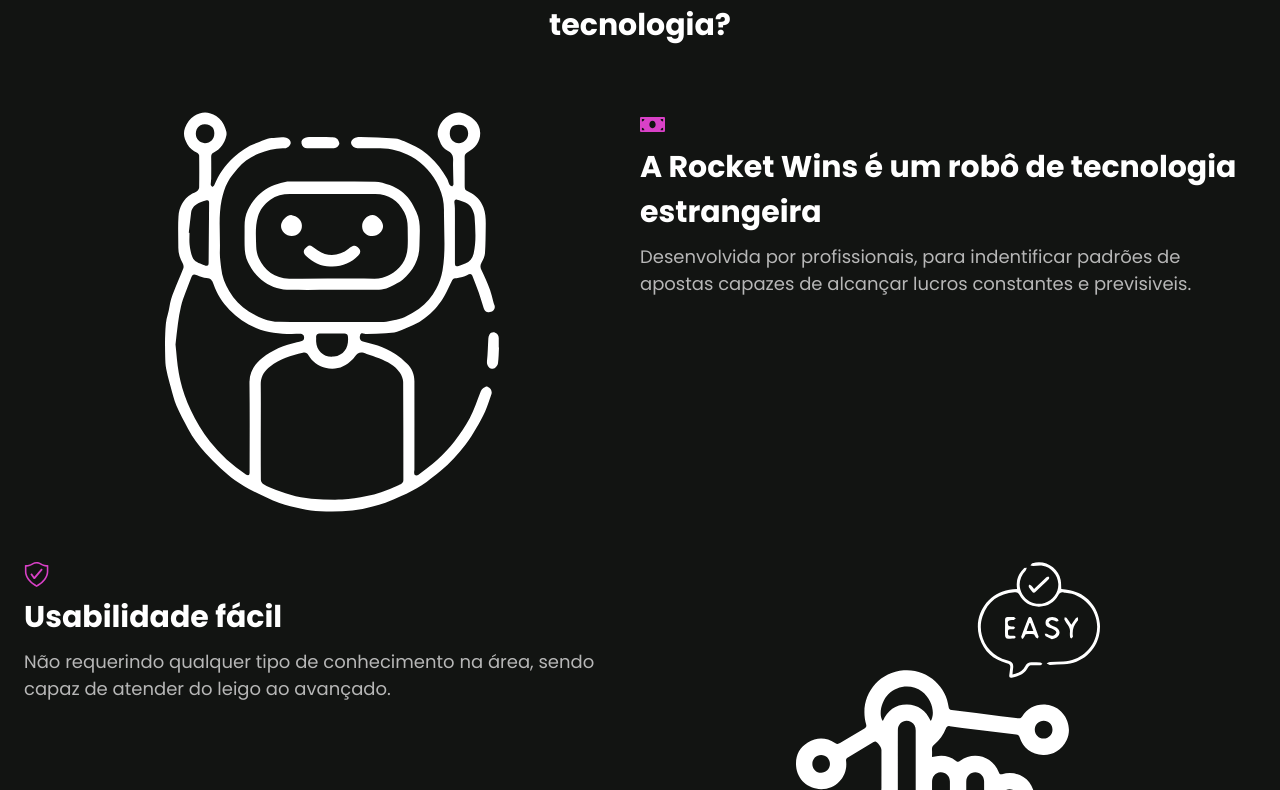
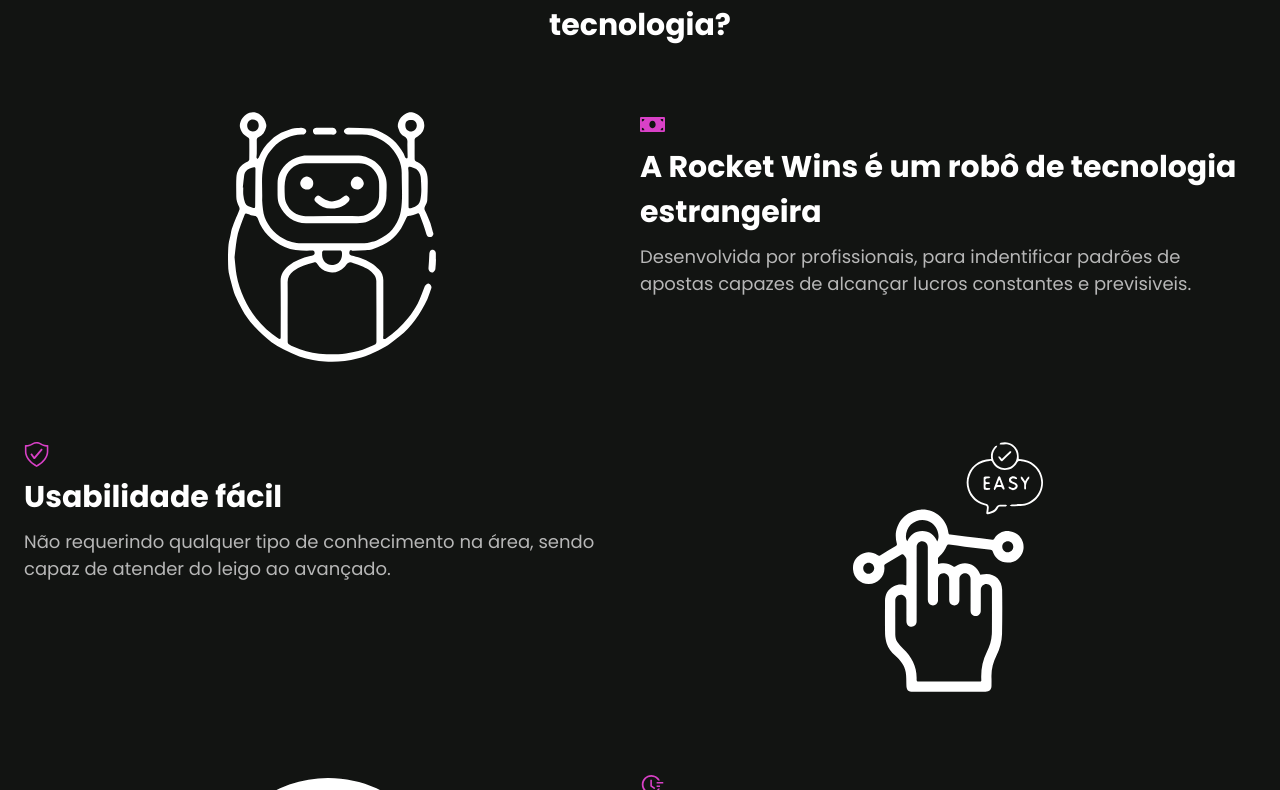
Before and after one commit to AdrianKnapp/boostt, a Next.js app: page / in a window 1280 px wide. Shown: the part 890-1680 px from the top of the page. Built offline with nearby package versions, Linux system fonts and the light colour scheme.

Commit message:
Icon white

```diff
--- a/src/components/Benefit/Image.tsx
+++ b/src/components/Benefit/Image.tsx
@@ -7,8 +7,8 @@
     <Flex width="100%" justify="center">
       <Box
         position="relative"
-        width={['80%']}
-        height={[200, 350, 350, 400]}
+        width={['40%']}
+        height={[120, 200, 200, 250]}
         borderRadius={5}
         overflow="hidden"
         filter="brightness(0) invert(1)"
--- a/src/sections/Benefits.tsx
+++ b/src/sections/Benefits.tsx
@@ -8,7 +8,7 @@
   return (
     <Container direction="column">
       <Spacer>O que é essa tecnologia?</Spacer>
-      <Flex direction="column" width="100%" gap={['80px', '100px', '50px']}>
+      <Flex direction="column" width="100%" gap={['80px', '100px', '80px']}>
         {benefitsData.map(({ title, description, icon, image }) => (
           <Flex
             key={title}
```
Also changed, not shown: src/mocks/benefits.ts (+4 -3 lines).
